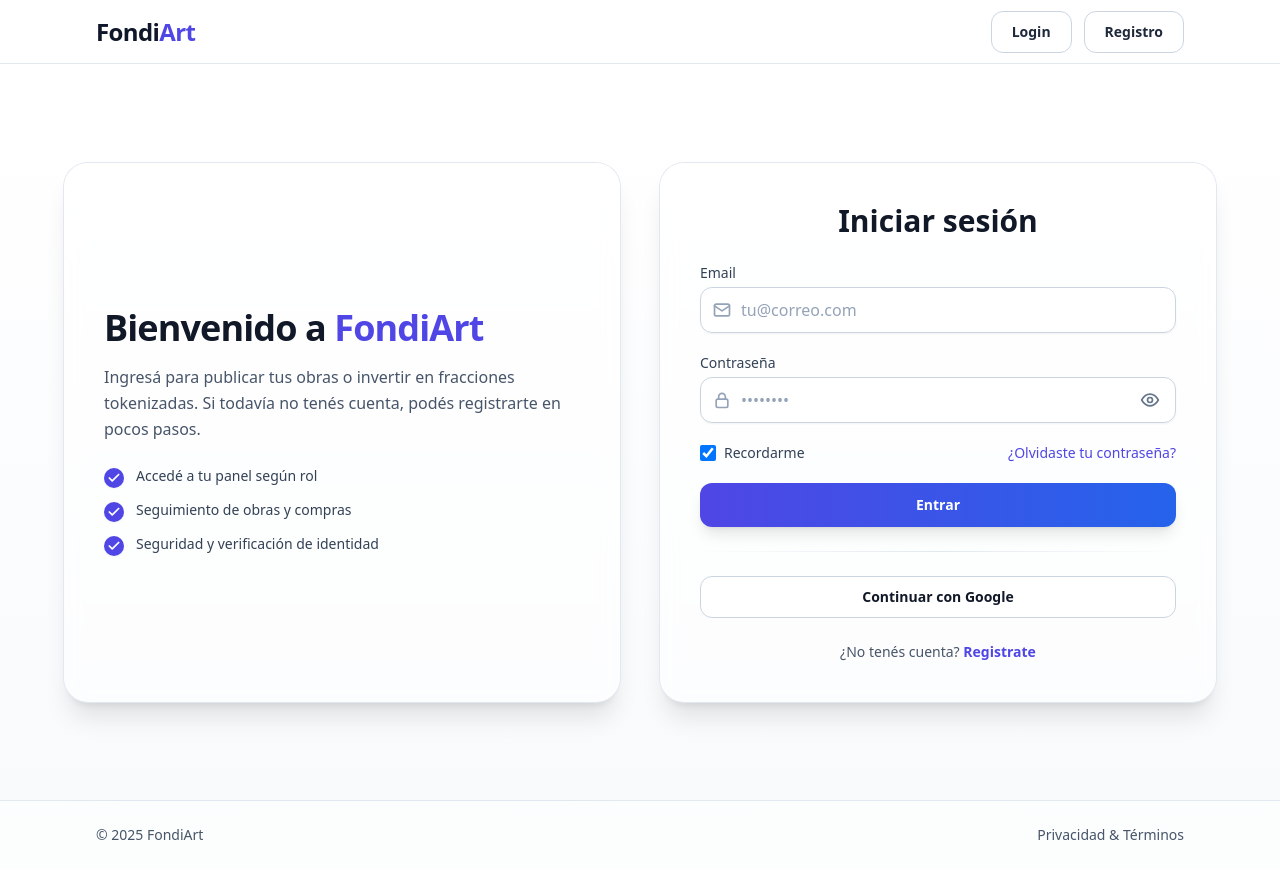
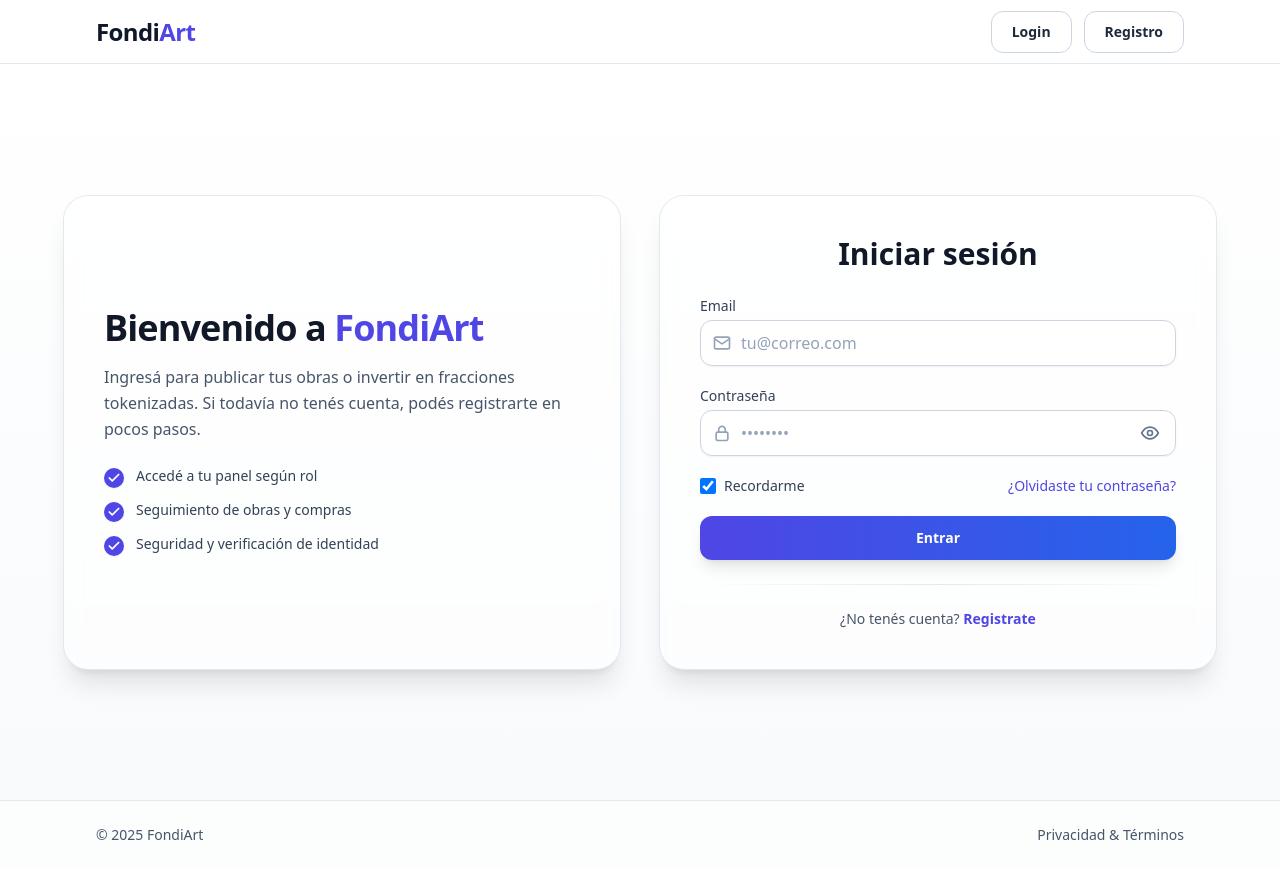
Before and after one commit to chrisca88/FondiArt_Front, a React (Vite) app: page /login in a window 1280 px wide. Built offline with nearby package versions, Linux system fonts and the light colour scheme.

Commit message:
se quito el boton para loguearse con Google

```diff
--- a/src/pages/auth/Login.jsx
+++ b/src/pages/auth/Login.jsx
@@ -141,13 +141,6 @@ export default function Login(){
 
           <div className="my-6 h-px bg-gradient-to-r from-transparent via-slate-200 to-transparent" />
 
-          {/* Botón social opcional (Google) */}
-          <div className="grid sm:grid-cols-1 gap-3">
-            <button className="w-full rounded-xl border border-slate-300 bg-white/80 px-4 py-2.5 text-sm font-semibold hover:bg-white">
-              Continuar con Google
-            </button>
-          </div>
-
           <p className="mt-6 text-center text-sm text-slate-600">
             ¿No tenés cuenta?{' '}
             <Link to="/register" className="text-indigo-600 font-semibold hover:underline">Registrate</Link>
```
Also changed, not shown: 1 other file (tests, documents, lock files or other folders).
